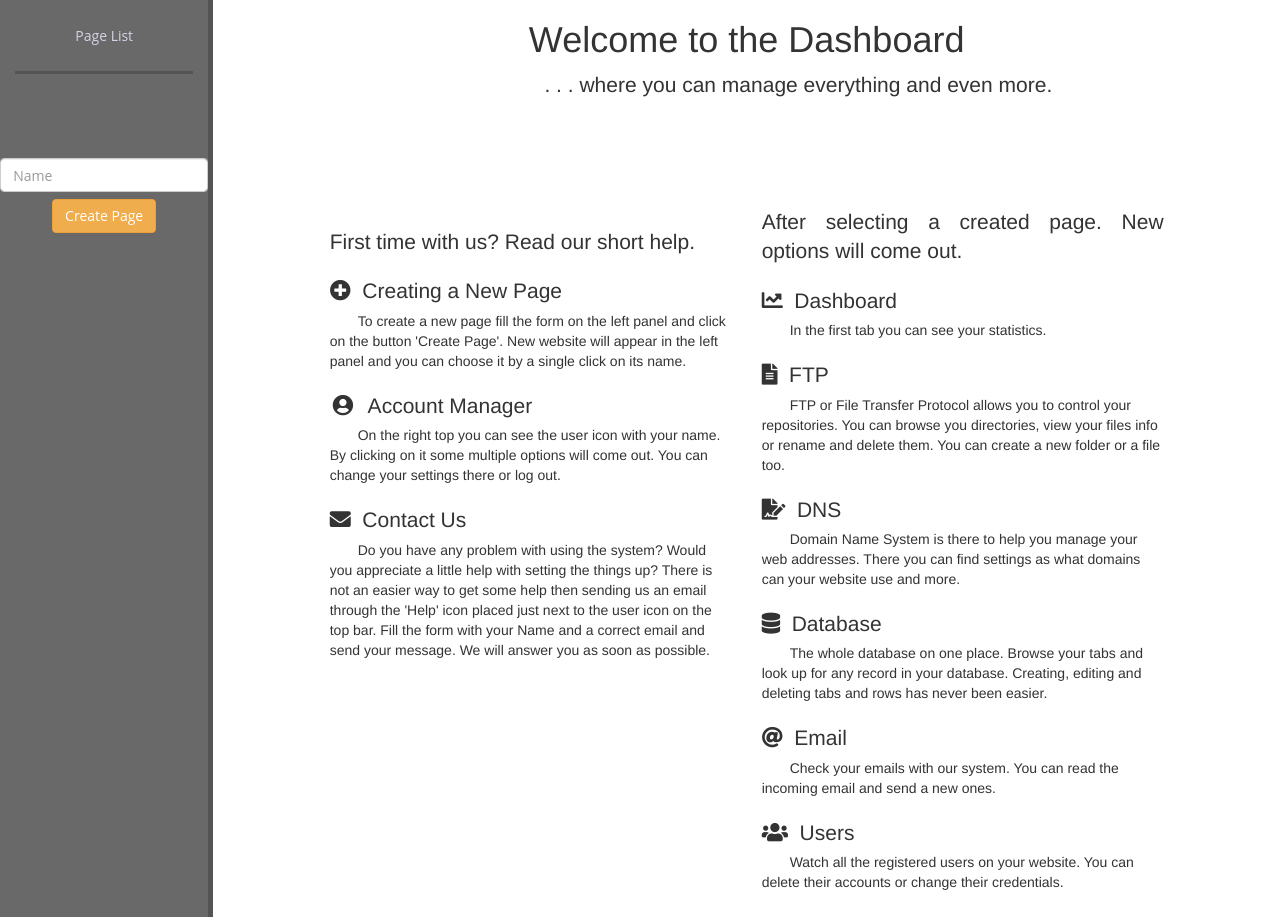
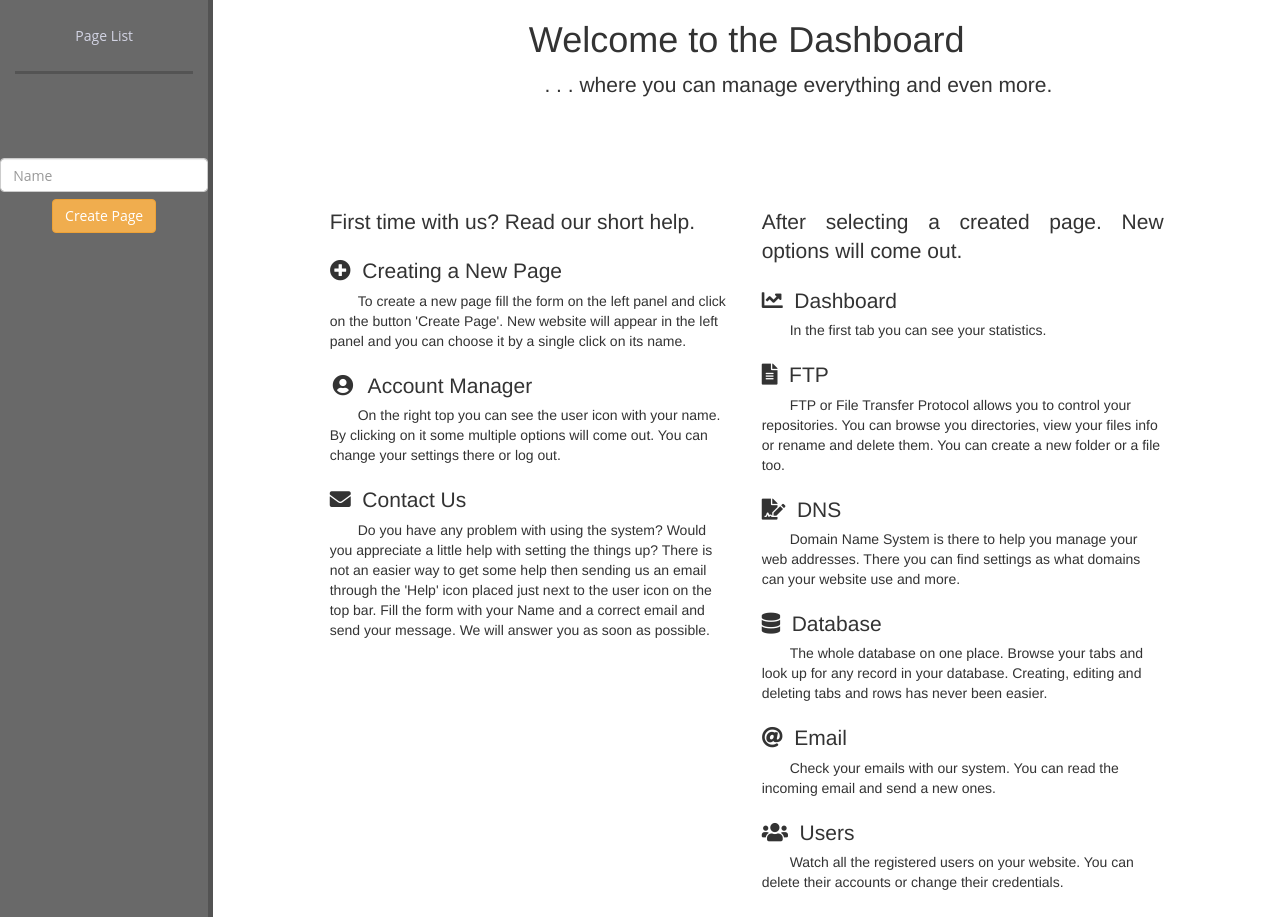
Before and after one commit to martinbenes1996/itu-project, a Django app: page /dashboard/ in a window 1280 px wide; the page is wider, and only the part inside the window is pictured. Shown: the part 62-979 px from the top of that part. Run offline with Django 3.2, Linux system fonts and the light colour scheme; data comes from the database, SQL or seed files in the repository; some libraries are stand-ins or nearby versions.

Commit message:
minor GUI changes

```diff
--- a/hosting/templates/dashboard.html
+++ b/hosting/templates/dashboard.html
@@ -90,7 +90,7 @@
 				<div id="pathbar"></div>
 				<div class="two-columns">
 					<div class="col-1"></div>
-					<div class="col-5 column center">
+					<div class="col-5 center">
 						<p class="lead justify">First time with us? Read our short help.</p>
 						<ul class="my-list minus-left">
 							<li class="lead no-indent minus-bottom"><i class="fas fa-plus-circle"></i>&nbsp;&nbsp;Creating a New Page</li>
--- a/hosting/templates/snippets/dashboardbrowser.html
+++ b/hosting/templates/snippets/dashboardbrowser.html
@@ -11,7 +11,7 @@
 
 	<div class="two-columns">
 		<div class="col-1"></div>
-		<div class="col-7 column center">
+		<div class="col-7 center">
 			<p class="lead justify"><i class="fas fa-chart-area"></i>&nbsp;&nbsp;Your web page visit graph</p>
 			<div class="card mb-3">
 				<div class="card-body">
```
